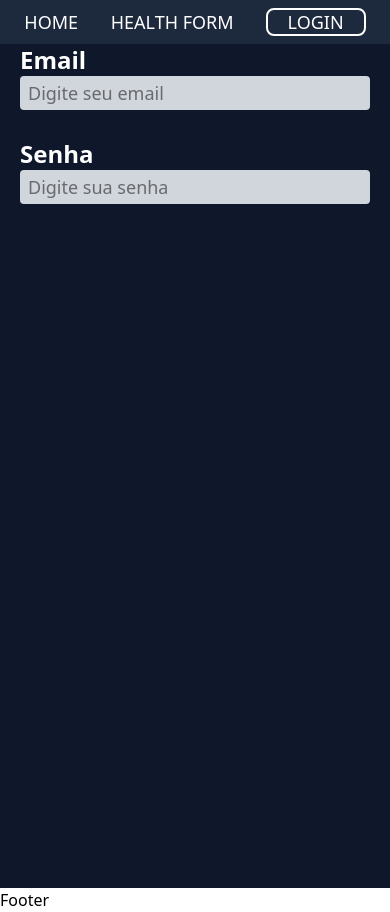
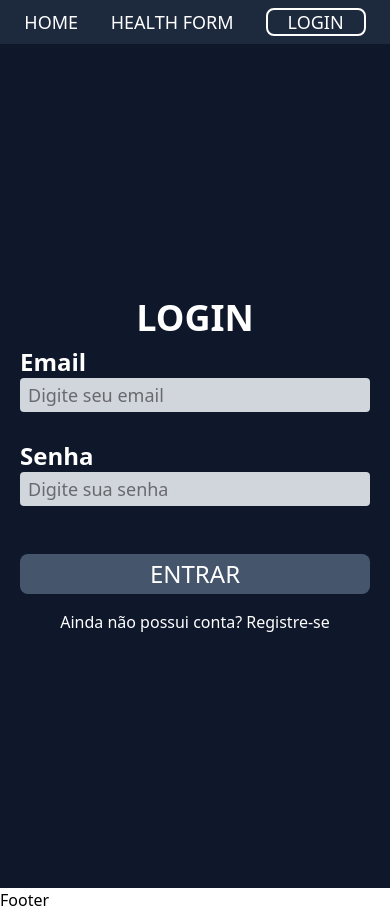
Before and after one commit to Grupo-FIAP-Antonio-Felipe-e-Joao-Vitor/GS2-site, a React app in the folder frontend/: page /login in a window 390 px wide. Built offline with nearby package versions, Linux system fonts and the light colour scheme; the HTML template or start-up script is replaced by a standard one.

Commit message:
feat(frontend): mandando informacoes do formulario para o backend

```diff
--- a/frontend/src/routes/Login.jsx
+++ b/frontend/src/routes/Login.jsx
@@ -1,7 +1,40 @@
 import imagem from "../assets/imagem-login.jpg"
+import Button from "../components/Button"
 import Input from "../components/Input"
+import { Link } from "react-router-dom"
+import { useForm } from "react-hook-form"
+import { login } from "../services/auth"
 
 const Login = () => {
+
+  const { register, handleSubmit, reset, resetField } = useForm();
+
+  async function onSubmit (data) {
+
+    try {
+      const response = await login(data);
+
+      if (response.status === 200) {
+        alert("Logado");
+        reset()
+      };
+
+      if (response.status === 400) {
+        alert(response.data.message);
+        reset()
+      };
+
+      if (response.status === 401) {
+        alert(response.data.message);
+        resetField("senha")
+      };
+
+    } catch (error) {
+      console.log(error)
+    }
+
+  }
+
   return (
 
     <div className='flex w-full min-h-screen bg-slate-900'>
@@ -14,24 +47,54 @@ const Login = () => {
         />
       </div>
 
+      <div className="w-full px-5 md:w-1/2 flex flex-col justify-center gap-2">
+
+        <h1 className="text-4xl text-white uppercase font-bold text-center">Login</h1>
+
         <form
-            className="w-full px-5 md:w-1/2 flex flex-col gap-2"
+          onSubmit={handleSubmit(onSubmit)}
+          className="flex flex-col gap-2 items-center w-full"
         >
 
           <Input
             label={"Email"}
             type={"email"}
             placeholder={"Digite seu email"}
+            width="w-full md:w-1/2"
+            register={register}
+            name={"email"}
           />
 
           <Input
             label={"Senha"}
             type={"password"}
             placeholder={"Digite sua senha"}
+            width="w-full md:w-1/2"
+            register={register}
+            name={"senha"}
           />
 
+          <div className="w-full md:w-1/2 mt-5">
+            <Button
+              label={"Entrar"}
+              type={"submit"}
+            />
+          </div>
+
+          <Link
+            className="text-white text-center mt-2 cursor-pointer hover:text-blue-300 transition-all duration-300"
+            to="/cadastro"
+          >
+            Ainda não possui conta? Registre-se
+          </Link>
 
         </form>
+
+
+
+      </div>
+
+
     </div>
   )
 }
```
Lines whose indentation alone changed are shown as unchanged.
